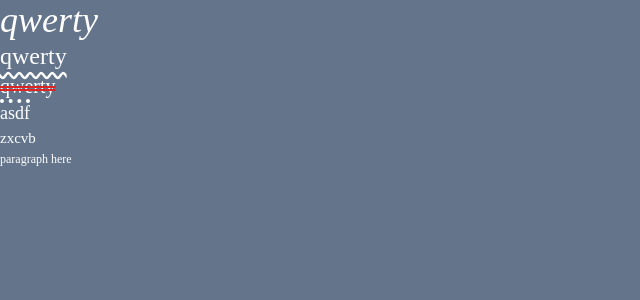
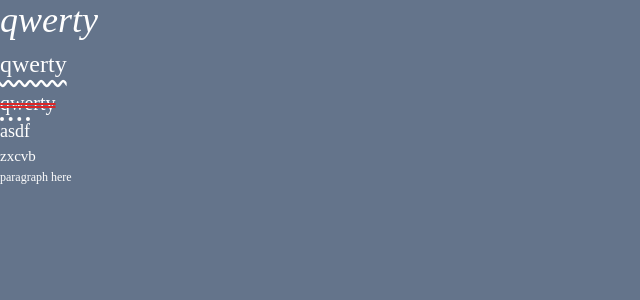
Before and after one commit to MrBunnyGif/tailwind-studycase, a Next.js app: page / in a window 1280 px wide. Shown: the top 300 px of the page, without its empty margins (0-640 px from the left). Built offline with nearby package versions, Linux system fonts and the light colour scheme; a web font is replaced by a local one.

Commit message:
line height (leading)

```diff
--- a/app/page.tsx
+++ b/app/page.tsx
@@ -5,8 +5,8 @@ export default function Home() {
   return (
     <>
       <h1 className="text-4xl italic">qwerty</h1>
-      <h1 className="text-2xl underline decoration-wavy underline-offset-8">qwerty</h1>
-      <h1 className="text-xl line-through decoration-double decoration-red-600">qwerty</h1>
+      <h1 className="text-2xl underline decoration-wavy underline-offset-8 leading-loose">qwerty</h1>
+      <h1 className="text-xl line-through decoration-double decoration-red-600 leading-normal">qwerty</h1>
       <h2 className="text-base overline decoration-dotted decoration-4">asdf</h2>
       <h3 className="text-sm">zxcvb</h3>
       <p className="text-xs">paragraph here</p>
```
